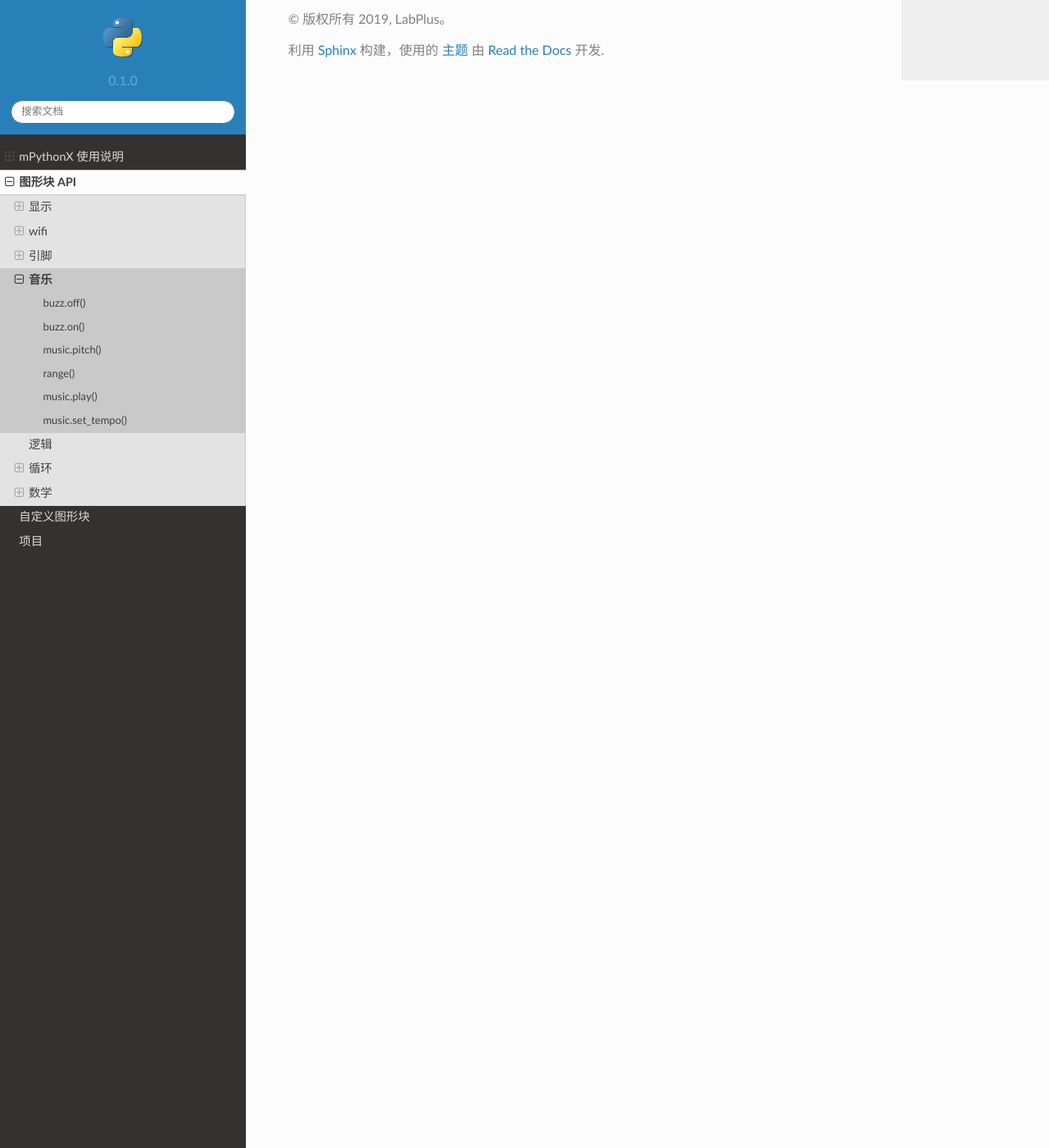
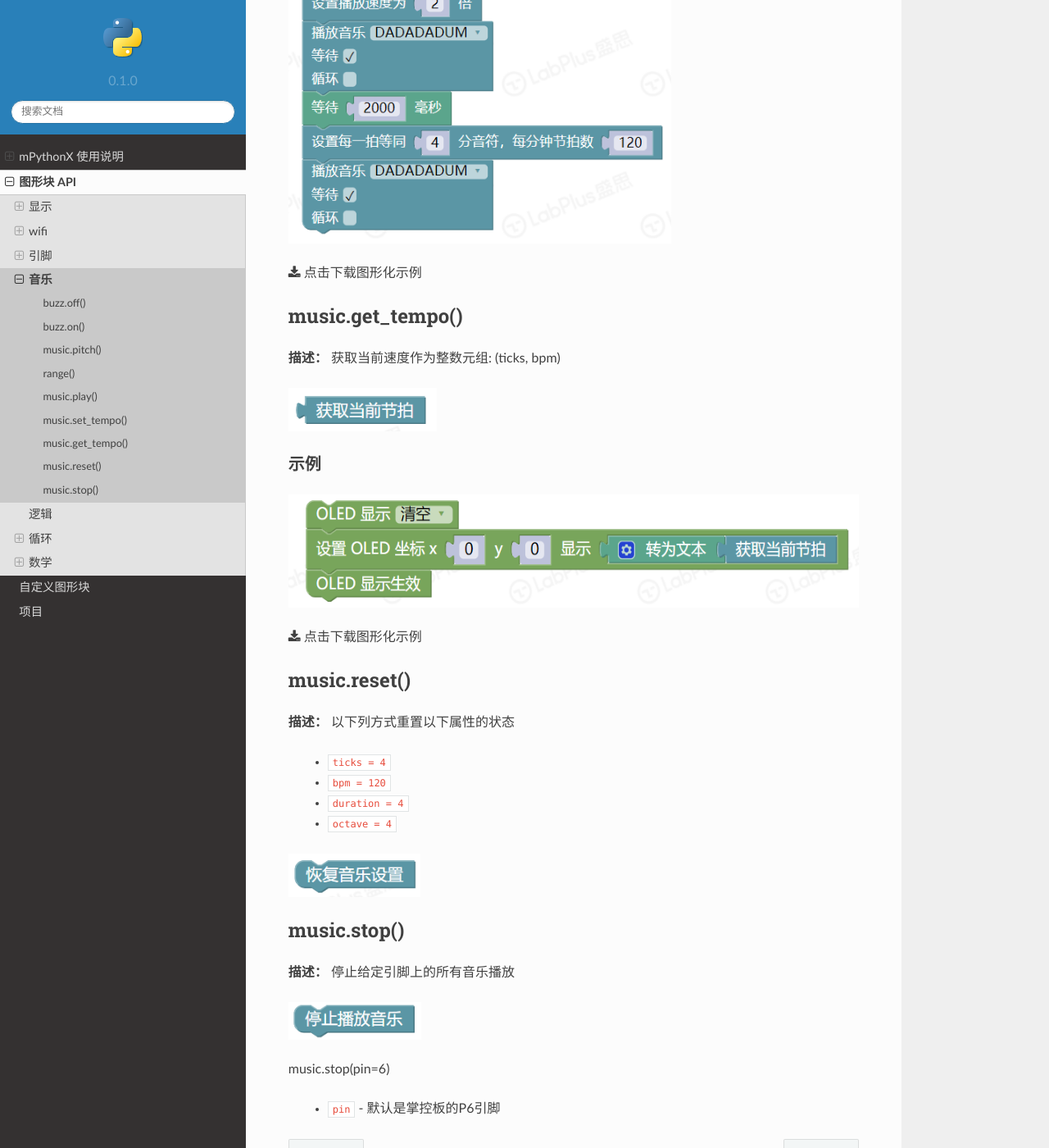
Before and after one commit to labplus-cn/mPythonX-docs, a Sphinx documentation site: the page built from source/blocks/music.rst, in a window 1280 px wide and 1400 px high, scrolled down 2968 px. Shown: the whole window at 82% size. Built offline with Sphinx 7.4.7 and the Read the Docs theme 2.0.0, drawn with Linux system fonts in a browser that asks for light colours.

Commit message:
音乐图形化示例

```diff
--- a/source/blocks/music.rst
+++ b/source/blocks/music.rst
@@ -109,3 +109,56 @@ music.set_tempo()
 
     - ``ticks`` - 一定数量的ticks(整数)构成单个节拍
     - ``bpm`` - 每分钟节拍数
+
+
+示例
+^^^^^
+
+.. image::  /images/blocks/music/example/set_tempo.png
+    :scale: 90 %
+
+:download:`点击下载图形化示例</../examples/music/set_tempo.xml>`
+
+
+music.get_tempo()
+-------------
+
+**描述：**  获取当前速度作为整数元组: (ticks, bpm)
+
+.. image:: /images/blocks/music/get_tempo.png
+    :scale: 90 %
+
+示例
+^^^^^
+
+.. image::  /images/blocks/music/example/get_tempo.png
+    :scale: 90 %
+
+:download:`点击下载图形化示例</../examples/music/get_tempo.xml>`
+
+
+music.reset()
+-------------
+
+**描述：**  以下列方式重置以下属性的状态
+
+    - ``ticks = 4``
+    - ``bpm = 120``
+    - ``duration = 4``
+    - ``octave = 4``
+
+.. image:: /images/blocks/music/reset.png
+    :scale: 90 %
+
+
+music.stop()
+-------------
+
+**描述：**  停止给定引脚上的所有音乐播放
+
+.. image:: /images/blocks/music/stop.png
+    :scale: 90 %
+
+music.stop(pin=6)
+
+    - ``pin`` - 默认是掌控板的P6引脚
```
Also changed, not shown: source/images/blocks/music/example/get_tempo.png (added), source/images/blocks/music/example/set_tempo.png (added), source/images/blocks/music/get_tempo.png (added), source/images/blocks/music/reset.png (added), source/images/blocks/music/stop.png (added), 2 other files.
